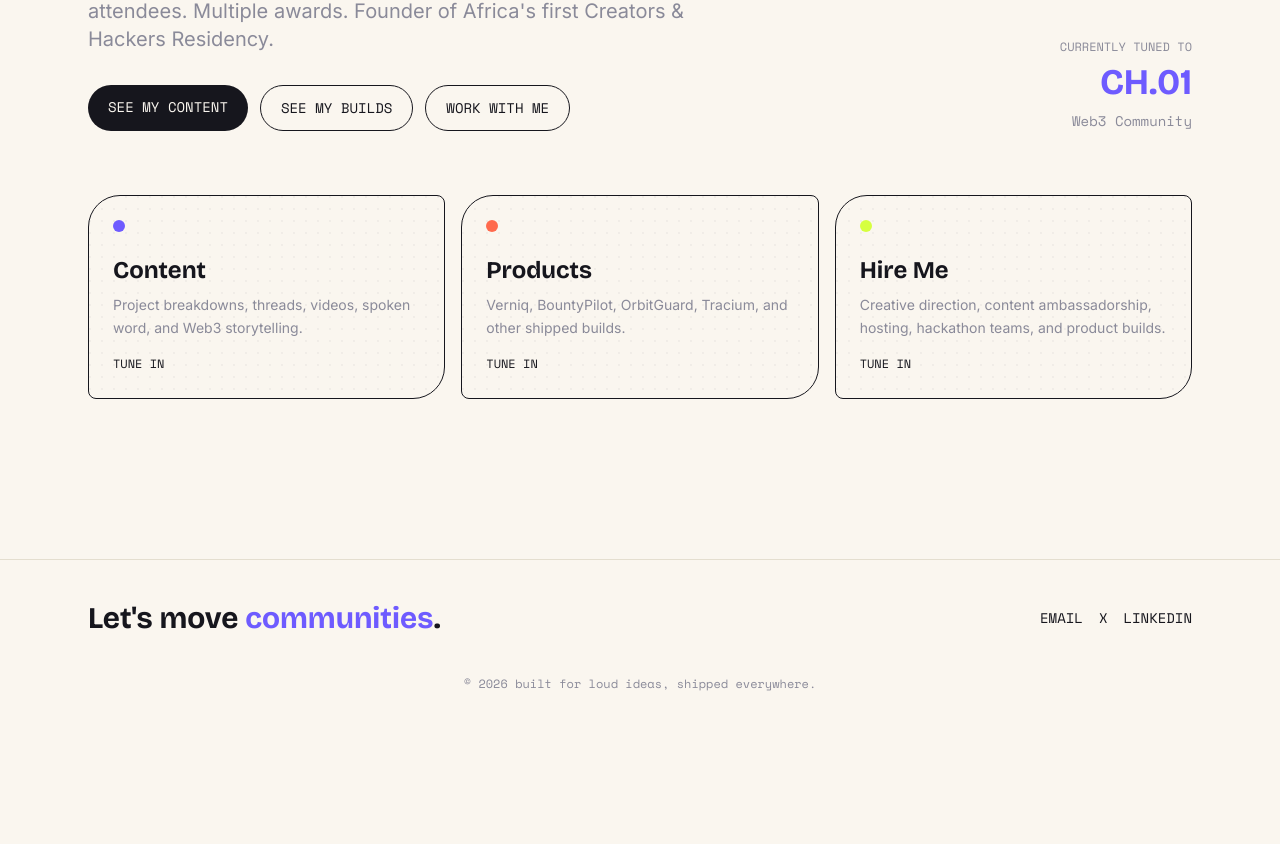
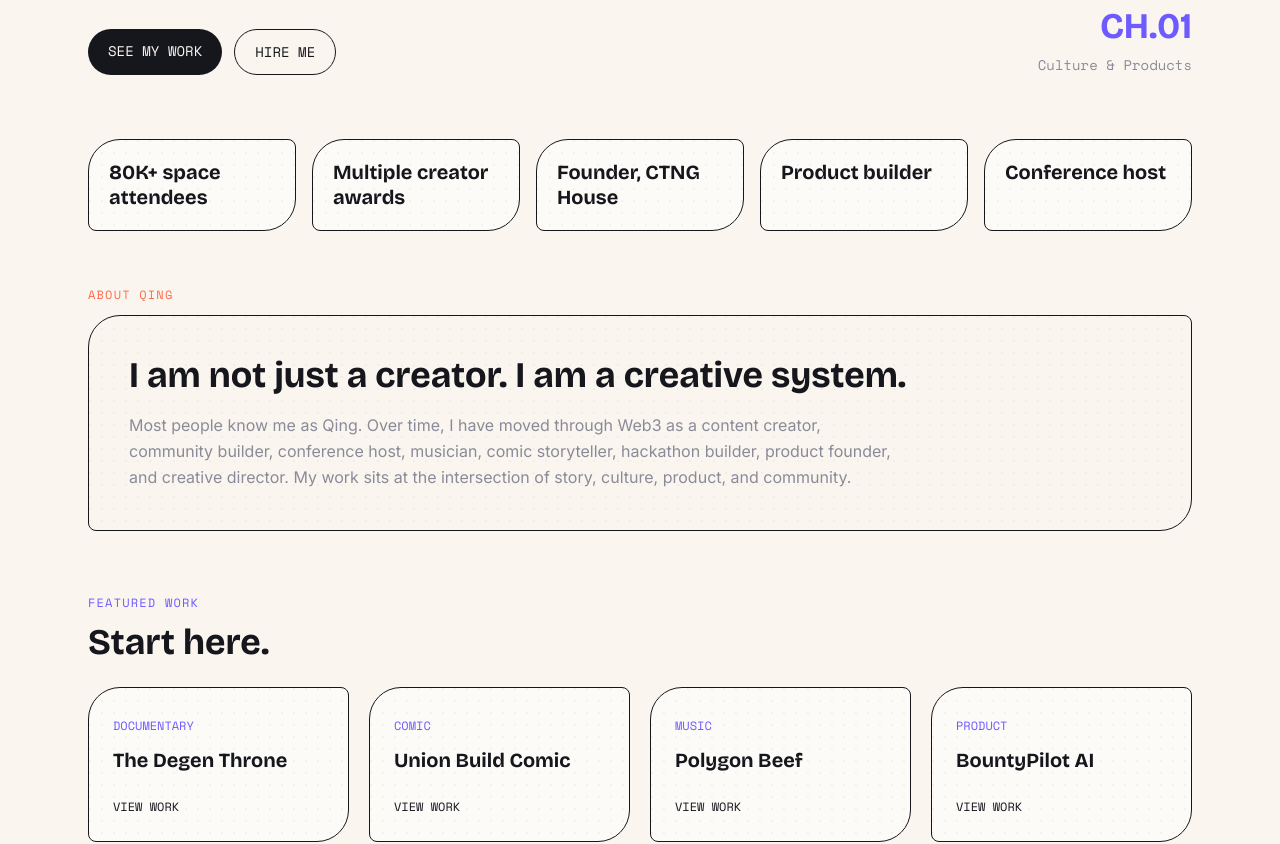
Before and after one commit to Thee-Web3-Qing/My-Portfolio, a React (Vite) app: page / in a window 1280 px wide. Shown: the part 580-1424 px from the top of the page. Before the commit the page ends 1296 px from the top, so only its background shows below. Built offline with nearby package versions, Linux system fonts and the light colour scheme.

Commit message:
Update Home: stats strip, About Qing section, featured work

```diff
--- a/src/pages/Home.jsx
+++ b/src/pages/Home.jsx
@@ -1,106 +1,119 @@
 import { Link } from 'react-router-dom'
-
+  const stats = [
+    '80K+ space attendees',
+    'Multiple creator awards',
+    'Founder, CTNG House',
+    'Product builder',
+    'Conference host',
+  ]
+  const featured = [
+    {
+      title: 'The Degen Throne',
+      type: 'Documentary',
+      link: 'https://youtu.be/mjgcVDle2Wg?si=WqlNSPoOot9kpjR',
+    },
+    {
+      title: 'Union Build Comic',
+      type: 'Comic',
+      link: 'https://x.com/qingthecreator_/status/1922198581517185088?s=46',
+    },
+    {
+      title: 'Polygon Beef',
+      type: 'Music',
+      link: 'https://x.com/qingthecreator/status/1892170886712541632?s=46',
+    },
+    {
+      title: 'BountyPilot AI',
+      type: 'Product',
+      link: 'https://bountypilot.xyz',
+    },
+  ]
   export default function Home() {
     return (
       <div>
         <section className="pt-12 sm:pt-24 pb-12 sm:pb-16 grid sm:grid-cols-[1fr_auto] gap-8 items-end animate-fadeUp">
           <div>
             <p className="font-mono text-xs sm:text-sm uppercase tracking-[0.25em] text-electric mb-4 leading-relaxed">
-            Web3 community architect. Voices that move millions.
+              Storyteller. Product Builder. Community Architect.
             </p>
-
             <h1 className="font-display text-5xl sm:text-7xl lg:text-8xl font-extrabold leading-[1.02] tracking-tight max-w-4xl">
-            I host spaces
+              I turn ideas
               <br />
-            <span className="text-stroke">where ideas</span>
+              <span className="text-stroke">into stories</span>
               <br />
-            become movements.
+              people remember.
             </h1>
-
             <p className="mt-6 max-w-2xl text-lg sm:text-xl leading-relaxed text-mid">
-            Twitter Spaces host. Conference moderator. Brand storyteller.
-            Creative director for Web3 communities across Africa and beyond.
-            80K+ attendees. Multiple awards. Founder of Africa&apos;s first
-            Creators & Hackers Residency.
+              I help founders, creators, and communities turn ideas into movements
+              through content, products, events, music, comics, and culture.
             </p>
-
             <div className="mt-8 flex flex-wrap gap-3">
-            <Link
-              to="/content"
-              className="px-5 py-3 rounded-full bg-ink text-paper font-mono text-sm uppercase hover:bg-electric transition-colors"
-            >
-              See my content
+              <Link to="/content" className="px-5 py-3 rounded-full bg-ink text-paper font-mono text-sm uppercase hover:bg-electric transition-colors">
+                See my work
               </Link>
-
-            <Link
-              to="/products"
-              className="px-5 py-3 rounded-full border border-ink font-mono text-sm uppercase hover:bg-lime transition-colors"
-            >
-              See my builds
-            </Link>
-
-            <Link
-              to="/hire"
-              className="px-5 py-3 rounded-full border border-ink font-mono text-sm uppercase hover:bg-coral hover:text-paper transition-colors"
-            >
-              Work with me
+              <Link to="/hire" className="px-5 py-3 rounded-full border border-ink font-mono text-sm uppercase hover:bg-lime transition-colors">
+                Hire me
               </Link>
             </div>
           </div>
-
           <div className="hidden sm:flex flex-col items-end gap-2 font-mono text-sm animate-softFloat">
             <span className="text-mid uppercase text-xs">Currently tuned to</span>
-          <span className="font-display text-4xl font-bold text-electric">
-            CH.01
-          </span>
-          <span className="text-mid">Web3 Community</span>
+            <span className="font-display text-4xl font-bold text-electric">CH.01</span>
+            <span className="text-mid">Culture & Products</span>
           </div>
         </section>
-
-      <section className="grid sm:grid-cols-3 gap-5 sm:gap-4 pb-12 sm:pb-16">
-        {[
-          {
-            to: '/content',
-            label: 'Content',
-            desc: 'Project breakdowns, threads, videos, spoken word, and Web3 storytelling.',
-            color: 'bg-electric',
-          },
-          {
-            to: '/products',
-            label: 'Products',
-            desc: 'Verniq, BountyPilot, OrbitGuard, Tracium, and other shipped builds.',
-            color: 'bg-coral',
-          },
-          {
-            to: '/hire',
-            label: 'Hire Me',
-            desc: 'Creative direction, content ambassadorship, hosting, hackathon teams, and product builds.',
-            color: 'bg-lime',
-          },
-        ].map((card, index) => (
-          <Link
-            key={card.to}
-            to={card.to}
-            className="group block p-6 rounded-blob border border-ink noise-card hover:-translate-y-1 hover:shadow-[6px_6px_0_0_#16161D] transition-all duration-300"
-            style={{ animationDelay: `${index * 100}ms` }}
+        <section className="grid sm:grid-cols-5 gap-4 pb-14">
+          {stats.map((stat) => (
+            <div key={stat} className="noise-card border border-ink rounded-blob p-5 bg-white/60">
+              <p className="font-display text-xl font-bold leading-tight">{stat}</p>
+            </div>
+          ))}
+        </section>
+        <section className="pb-16">
+          <p className="font-mono text-xs uppercase tracking-widest text-coral mb-3">
+            About Qing
+          </p>
+          <div className="border border-ink rounded-blob p-6 sm:p-10 noise-card">
+            <h2 className="font-display text-3xl sm:text-4xl font-bold mb-4 leading-tight">
+              I am not just a creator. I am a creative system.
+            </h2>
+            <p className="text-mid max-w-3xl leading-relaxed">
+              Most people know me as Qing. Over time, I have moved through Web3 as
+              a content creator, community builder, conference host, musician,
+              comic storyteller, hackathon builder, product founder, and creative
+              director. My work sits at the intersection of story, culture,
+              product, and community.
+            </p>
+          </div>
+        </section>
+        <section className="pb-16">
+          <p className="font-mono text-xs uppercase tracking-widest text-electric mb-3">
+            Featured work
+          </p>
+          <h2 className="font-display text-3xl sm:text-4xl font-bold mb-6">
+            Start here.
+          </h2>
+          <div className="grid sm:grid-cols-2 lg:grid-cols-4 gap-5">
+            {featured.map((item) => (
+              <a
+                key={item.title}
+                href={item.link}
+                target="_blank"
+                rel="noreferrer"
+                className="group border border-ink rounded-blob p-6 bg-white/60 noise-card hover:-translate-y-2 hover:shadow-[8px_8px_0_0_#16161D] transition-all duration-300"
               >
-            <span
-              className={`inline-block w-3 h-3 rounded-full ${card.color} mb-4`}
-            />
-
-            <h3 className="font-display text-2xl font-bold mb-2">
-              {card.label}
+                <span className="font-mono text-xs uppercase text-electric">
+                  {item.type}
+                </span>
+                <h3 className="font-display text-xl font-bold mt-3 mb-5 leading-tight">
+                  {item.title}
                 </h3>
-
-            <p className="text-sm text-mid leading-relaxed">
-              {card.desc}
-            </p>
-
-            <span className="mt-4 inline-block font-mono text-xs uppercase group-hover:text-electric">
-              Tune in
+                <span className="font-mono text-xs uppercase group-hover:text-electric">
+                  View work
                 </span>
-          </Link>
+              </a>
             ))}
+          </div>
         </section>
       </div>
     )
```
Lines whose indentation alone changed are shown as unchanged.
